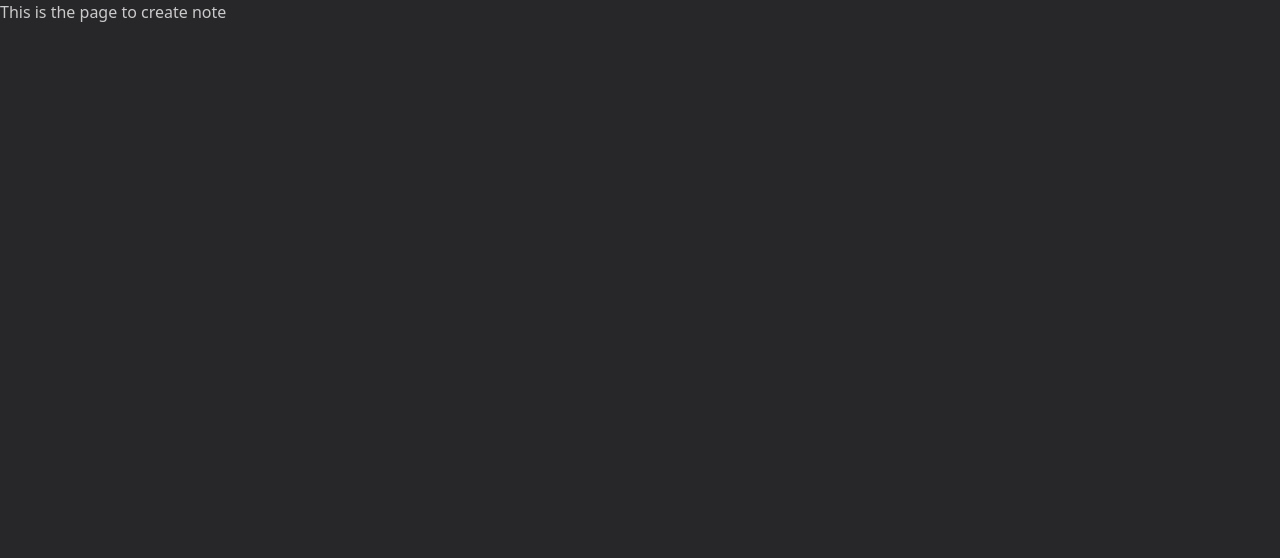
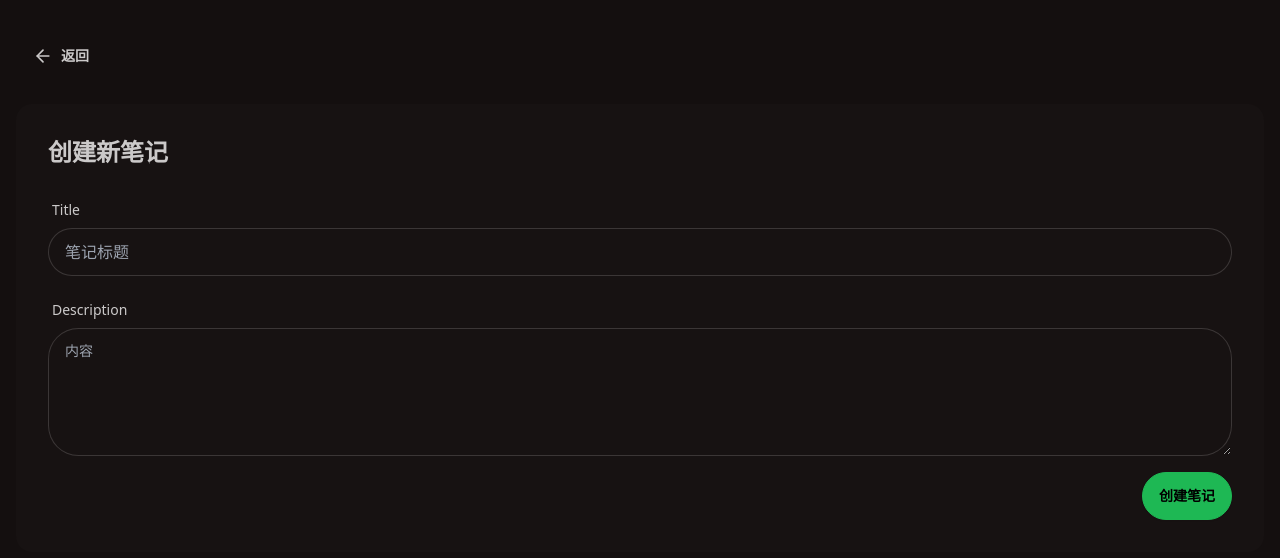
Before and after one commit to Kundoty/Note-taking-App, a React (Vite) app in the folder frontend/: page /create in a window 1280 px wide. Shown: the top 558 px of the page. Built offline with nearby package versions, Linux system fonts and the light colour scheme.

Commit message:
implement create note page, fetch data from backend and add data into database

```diff
--- a/frontend/src/pages/CreatePage.jsx
+++ b/frontend/src/pages/CreatePage.jsx
@@ -1,9 +1,81 @@
-import React from 'react'
+import { useState, useEffect } from 'react'
+import { Link, useNavigate } from 'react-router'
+import { ArrowLeftIcon } from 'lucide-react'
+import { toast } from 'react-hot-toast'
+import axios from 'axios'
 
 const CreatePage = () => {
+    const [title, setTitle] = useState('');
+    const [description, setDescription] = useState('');
+    const [loading, setLoading] = useState(false);
+
+    const navigate = useNavigate();
+
+    const handleSubmit = async (e) => {
+        e.preventDefault();
+        if (!title.trim() || !description.trim()) {
+            toast.error('标题和内容不能为空');
+            return;
+        }
+
+        setLoading(true);
+        try {
+            await axios.post('http://localhost:8080/note', {
+                title,
+                description
+            })
+            toast.success('笔记创建成功');
+            navigate('/');
+        } catch (error) {
+            toast.error('创建笔记失败，请重试');
+            console.error("failed creating note:", error);
+        } finally {
+            setLoading(false);
+        }
+    }
+
     return (
-        <div>
-            This is the page to create note
+        <div className='min-h-screen bg-base-200'>
+            <div className='container mx-auto px-4 py-8'>
+                <div className='max-2xl mx-auto'>
+                    <Link to={'/'} className='btn btn-ghost mb-6'>
+                        <ArrowLeftIcon className='size-5' />
+                        返回
+                    </Link>
+                    <div className='card bg-base-100'>
+                        <div className='card-body'>
+                            <h2 className='card-title text-2xl mb-4'>创建新笔记</h2>
+                            <form onSubmit={handleSubmit}>
+                                <div className='form-control mb-4'>
+                                    <label className='label'>
+                                        <span className='label-text'>Title</span>
+                                    </label>
+                                    <input type="text"
+                                        placeholder='笔记标题'
+                                        className='input input-bordered'
+                                        value={title}
+                                        onChange={(e) => setTitle(e.target.value)}/>
+                                </div>
+                                <div className='form-control mb-4'>
+                                    <label className='label'>
+                                        <span className='label-text'>Description</span>
+                                    </label>
+                                    <textarea
+                                        placeholder='内容'
+                                        className='textarea textarea-bordered h-32'
+                                        value={description}
+                                        onChange={(e) => setDescription(e.target.value)}/>
+                                </div>
+                                <div className="card-actions justify-end">
+                                    <button type='submit' className='btn btn-primary' disabled={loading}>
+                                        {loading ? '创建中...' : '创建笔记'}
+                                    </button>
+                                </div>
+                            </form>
+                        </div>
+                    </div>
+                </div>
+            </div>
         </div>
     )
 }
```
